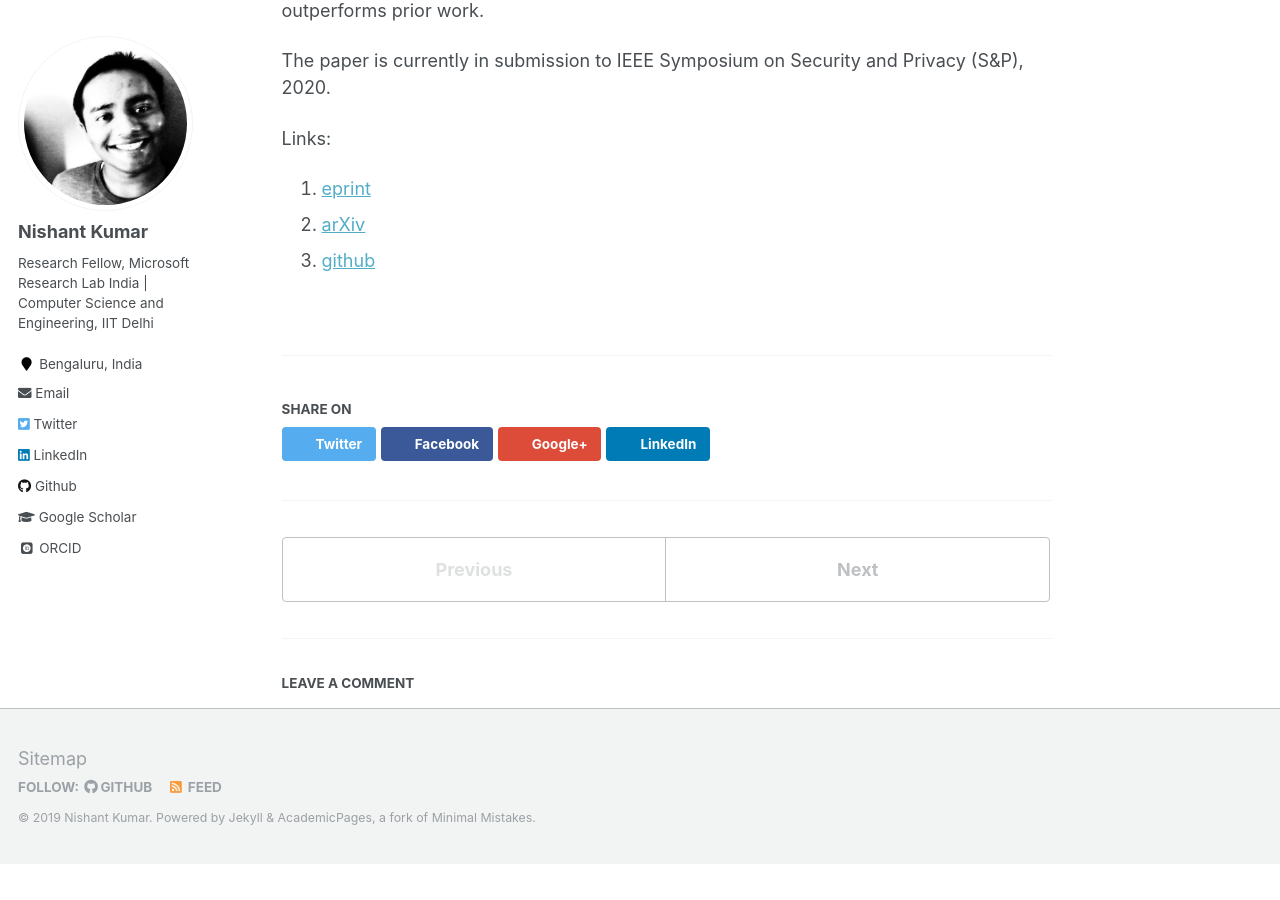
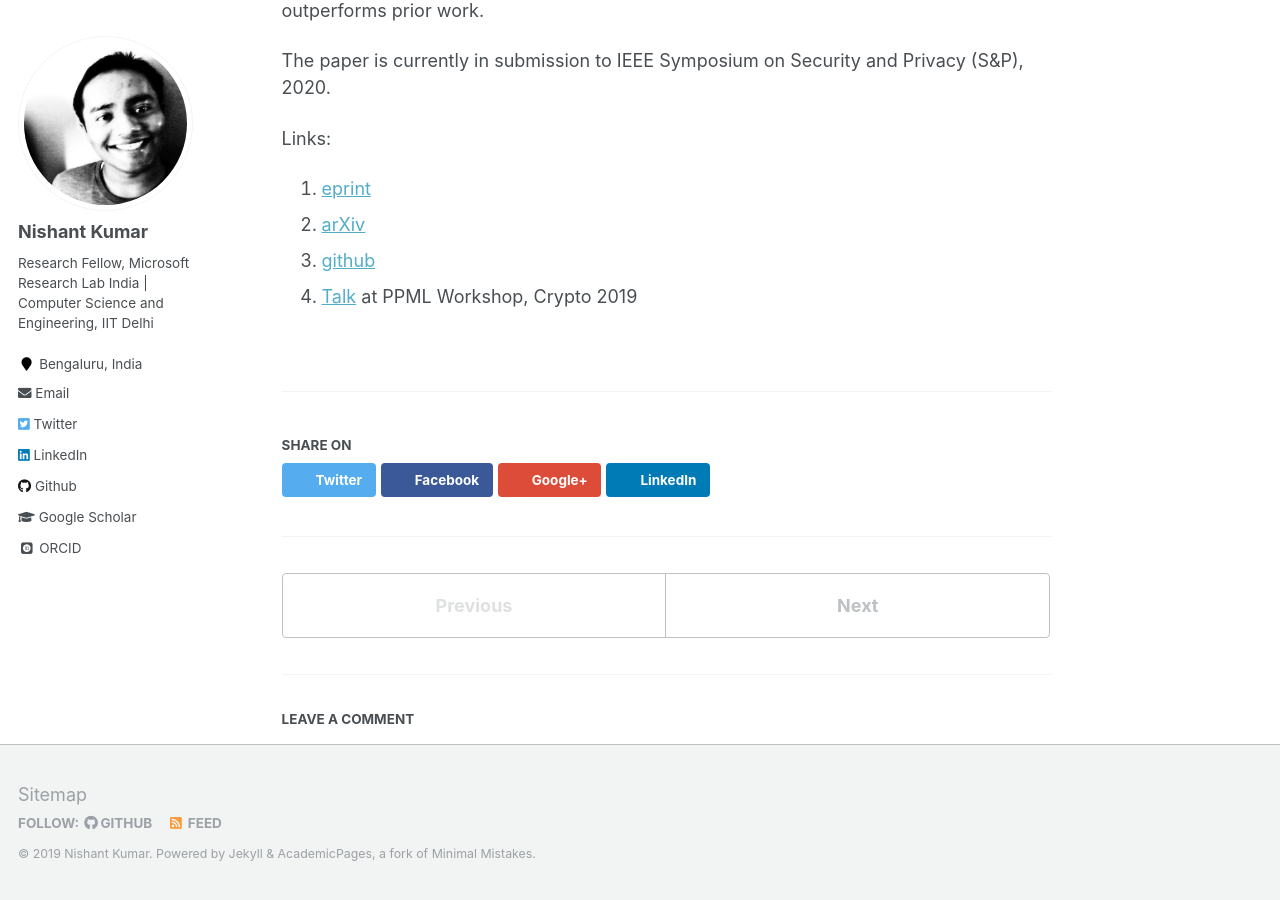
Before and after one commit to nishkum/nishkum.github.io, a Jekyll site: the page built from _publications/2019-09-15-cryptflow.md, in a window 1280 px wide and 900 px high, scrolled down 781 px. Built offline with Jekyll 4.4.1, drawn with Linux system fonts in a browser that asks for light colours; some web fonts are replaced; comment, search, counter and statistics services are not loaded; before the commit the page ends 1645 px from its top, so only the background shows below that.

Commit message:
More updates.

```diff
--- a/_publications/2019-09-15-cryptflow.md
+++ b/_publications/2019-09-15-cryptflow.md
@@ -21,3 +21,4 @@ Links:
 1. [eprint](https://eprint.iacr.org/2019/1049)
 2. [arXiv](https://arxiv.org/abs/1909.07814)
 3. [github](https://github.com/mpc-msri/EzPC)
+4. [Talk](https://crypto.iacr.org/2019/affevents/ppml/page.html) at PPML Workshop, Crypto 2019
```
